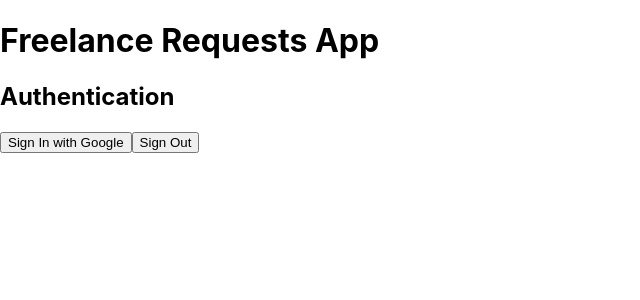
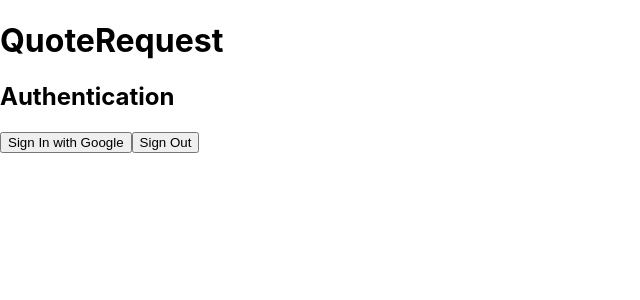
Before and after one commit to palyyyy/2024ssdproject, a React (Create React App) app: page / in a window 1280 px wide. Shown: the top 300 px of the page, without its empty margins (0-640 px from the left). Built offline with nearby package versions, Linux system fonts and the light colour scheme.

Commit message:
setting stuff up

```diff
--- a/package.json
+++ b/package.json
@@ -1,5 +1,5 @@
 {
-  "name": "freelance-requests-app",
+  "name": "quoterequest",
   "version": "0.1.0",
   "private": true,
   "dependencies": {
--- a/public/index.html
+++ b/public/index.html
@@ -24,7 +24,7 @@
       work correctly both with client-side routing and a non-root public URL.
       Learn how to configure a non-root public URL by running `npm run build`.
     -->
-    <title>React App</title>
+    <title>Quote Request</title>
   </head>
   <body>
     <noscript>You need to enable JavaScript to run this app.</noscript>
--- a/src/App.js
+++ b/src/App.js
@@ -1,11 +1,11 @@
 import React from "react";
-import Auth from "./components/Auth";
+import Auth from "./components/Auth"; // Correct path to Auth component
 
 function App() {
   return (
     <div>
-      <h1>Freelance Requests App</h1>
-      <Auth />
+      <h1>QuoteRequest</h1>
+      <Auth /> {/* Sign-in component */}
     </div>
   );
 }
```
Also changed, not shown: 1 other file (tests, documents, lock files or other folders).
